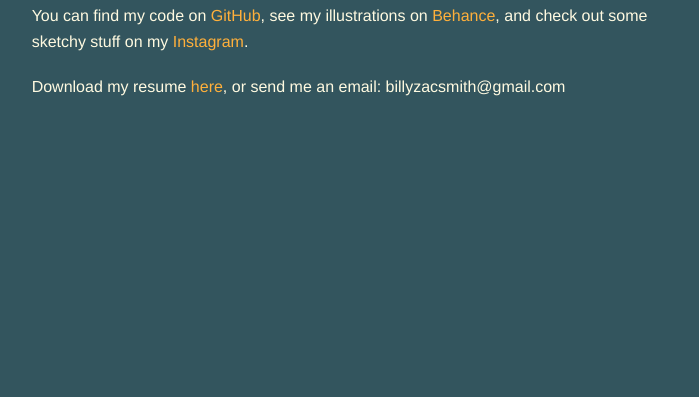
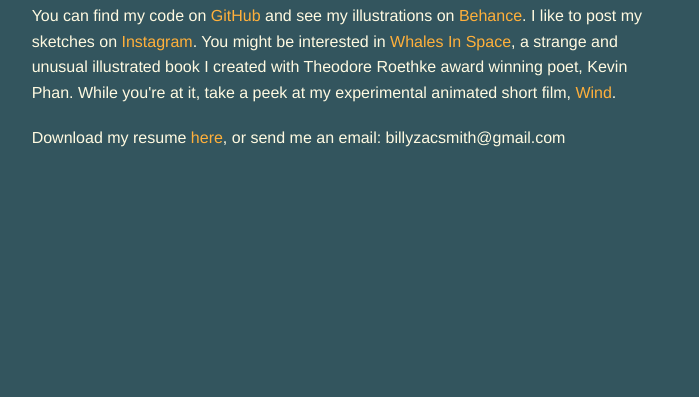
Before and after one commit to BillyZac/billyzacsmith_site, a plain HTML site: page index.html in a window 1280 px wide. Shown: the part 403-800 px from the top of the page, without its empty margins (290-989 px from the left). Drawn offline with Linux system fonts and the light colour scheme.

Commit message:
Add link to Whales In Space and Wind. Minor updates to text.

```diff
--- a/index.html
+++ b/index.html
@@ -27,7 +27,7 @@
 	<div class="row">
 		<div class="large-8 large-offset-2 medium-8 medium-offset-2 column">
 			<h2>More stuff</h2>
-			<p>You can find my code on <a href="https://github.com/BillyZac?tab=repositories">GitHub</a>, see my illustrations on <a href="https://www.behance.net/zacsmith">Behance</a>, and check out some sketchy stuff on my <a href="https://instagram.com/billyzac/">Instagram</a>.</p>
+			<p>You can find my code on <a href="https://github.com/BillyZac?tab=repositories">GitHub</a> and see my illustrations on <a href="https://www.behance.net/zacsmith">Behance</a>. I like to post my sketches on <a href="https://instagram.com/billyzac/">Instagram</a>. You might be interested in <a href="/whales/">Whales In Space</a>, a strange and unusual illustrated book I created with Theodore Roethke award winning poet, Kevin Phan. While you're at it, take a peek at my experimental animated short film, <a href="https://vimeo.com/25322658">Wind</a>.</p>
 			<p>Download my resume <a href="/downloads/Zac_Smith_resume-Fall2015.pdf">here</a>, or send me an email: billyzacsmith@gmail.com</p>
 		</div>
 	</div>
```
